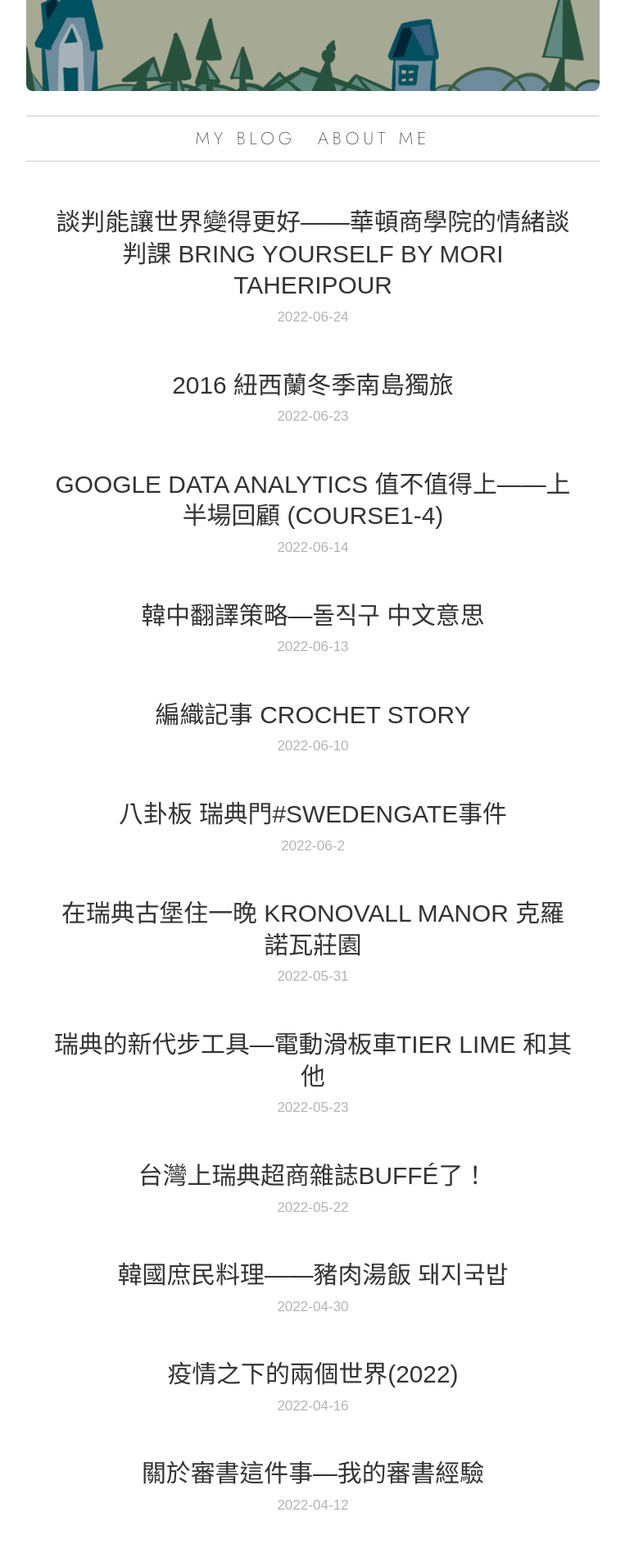
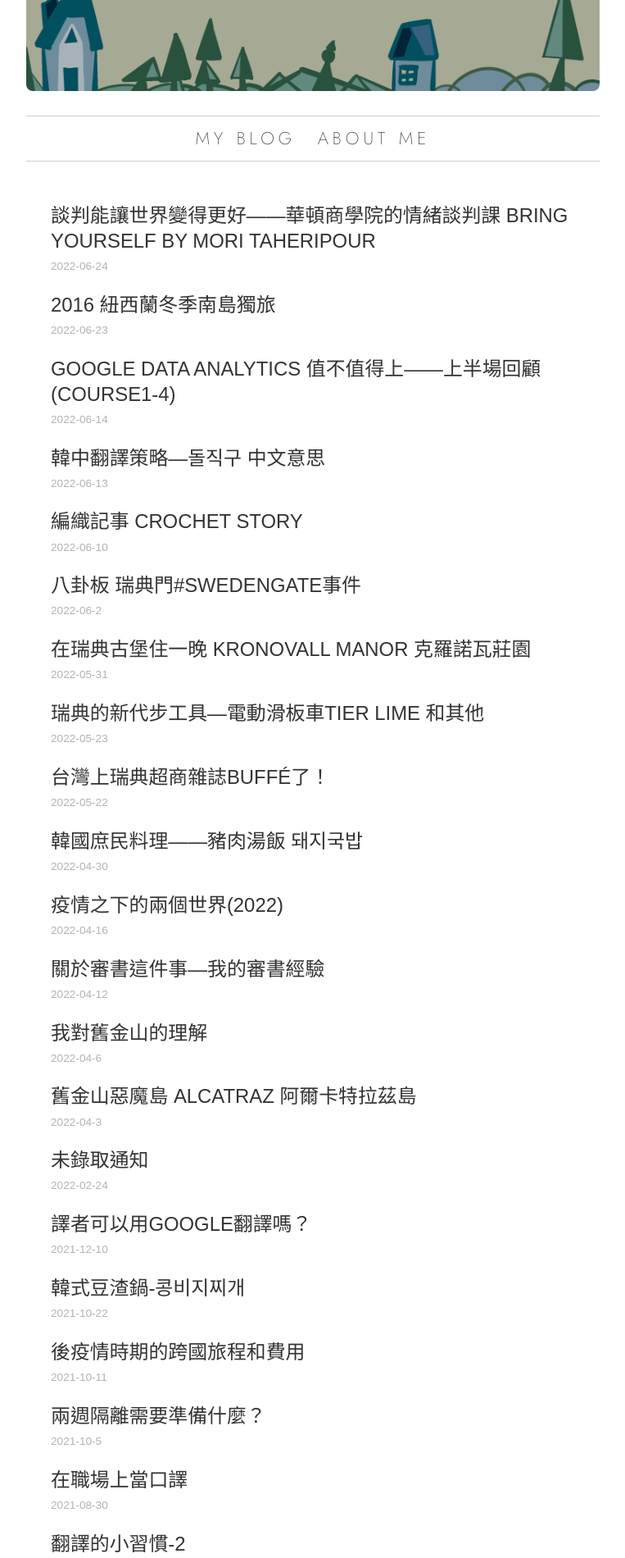
Before and after one commit to pqvst/tzling, a Jekyll site: the page built from index.html, in a window 1280 px wide. Shown: the part 382-2282 px from the top of the page at 82% size, without its empty margins (258-1021 px from the left). Built offline with Jekyll 4.4.1, drawn with Linux system fonts in a browser that asks for light colours; nearby versions of some CDN libraries.

Commit message:
Fixing style

```diff
--- a/assets/css/style.css
+++ b/assets/css/style.css
@@ -162,8 +162,14 @@ img.about {
 
 /* ========================= Posts ========================= */
 
+.posts .title {
+  text-align: left;
+  font-size: 0.8em;
+  margin-bottom: 20px;
+}
+
 .posts .post + .post {
-  margin-top: 50px;
+  margin-top: 20px;
 }
 
 
```
